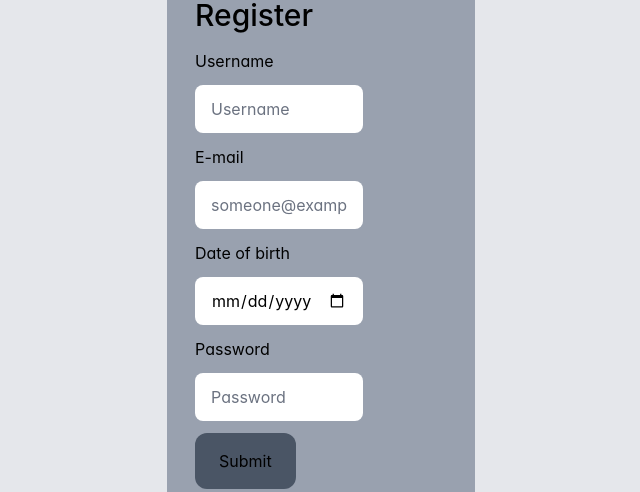
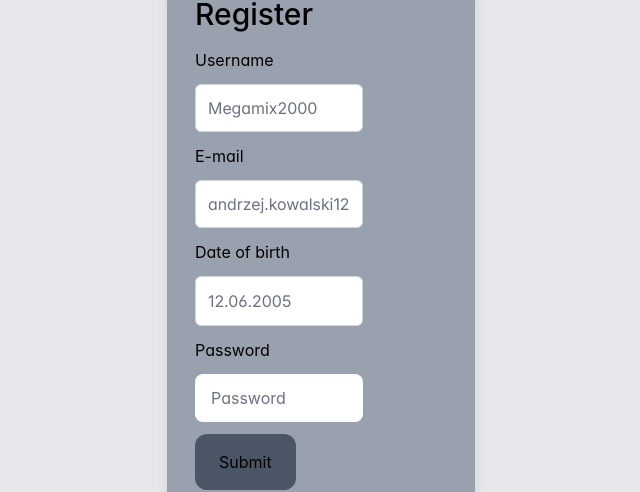
Before and after one commit to KacperZa/MOVIESTORE, a React (Vite) app in the folder moviestore/: page /register in a window 1280 px wide. Shown: the part 157-649 px from the top of the page, without its empty margins (319-959 px from the left). Built offline with nearby package versions, Linux system fonts and the light colour scheme; no server answers.

Commit message:
Replaced default input fields with prime react input fields

```diff
--- a/moviestore/src/PagesComponents/ProfileComponents/Register.tsx
+++ b/moviestore/src/PagesComponents/ProfileComponents/Register.tsx
@@ -2,12 +2,17 @@ import { motion } from "framer-motion"
 import React, { useState } from "react"
 import { useNavigate } from "react-router-dom"
 import { calculateAge } from "../UsefulFunctions"
+import { Password } from 'primereact/password';
+import { InputText } from "primereact/inputtext";
+import { Calendar } from "primereact/calendar";
+
+
 
 
 function Login() {
 const [ username, setUsername ] = useState('')
 const [ email, setEmail ] = useState('')
-const [ dateOfBirth, setDateBirth ] = useState('')
+const [ dateOfBirth, setDateBirth ] = useState<Date | null>(null)
 const [ password, setPassword ] = useState('')
 
 const [ usernameError, setUsernameError ] = useState(false)
@@ -98,28 +103,69 @@ const HandleChange = ({setSmth, e, validate} : HandleChange) => {
   return (
     <>
     <div className="bg-gray-200 p-6 flex justify-center items-center w-screen h-screen">
-        <motion.div layout className="bg-gray-400 w-1/4 rounded-2xl p-7 flex flex-col gap-4">
+        <motion.div layout className="bg-gray-400 w-1/4 rounded-2xl p-7 flex flex-col gap-4 shadow-lg">
             <div className="text-3xl  w-full font-medium justify-self-center">Register</div>
             <form onSubmit={(e) => HandleSubmit(e)} className="flex flex-col gap-3 w-full">
 
-                <label>Username</label>
-                <input onChange={(e) => HandleChange({setSmth: setUsername, e, validate: validateUsername})} className="h-12 px-4 py-2 w-2/3 rounded-lg select-none border-gray-300 bg-white" type="text" name="nickname" id="nickname" placeholder='Username' />
-                {usernameError ? <p>Username must be at least 4 characters long!</p> : null}
+                  <label>Username</label>
+                  <InputText
+                  placeholder="Megamix2000"
+                  invalid={usernameError}
+                  onChange={(e: React.ChangeEvent<HTMLInputElement>) => HandleChange({setSmth: setUsername, e, validate: validateUsername})}
+                    pt={{
+                      root: {className: 'h-12 px-4 py-2 w-2/3 rounded-lg select-none border-gray-300 bg-white'}
+                    }} />
+                {/* <input onChange={(e) => HandleChange({setSmth: setUsername, e, validate: validateUsername})} className="h-12 px-4 py-2 w-2/3 rounded-lg select-none border-gray-300 bg-white" type="text" name="nickname" id="nickname" placeholder='Username' />*/}
+                {usernameError ? <p className="text-red-700">Username must be at least 4 characters long!</p> : null}
 
                 <label> E-mail </label>
-                <input onChange={(e) => HandleChange({setSmth: setEmail, e, validate: validateEmail})} className="h-12 px-4 py-2 w-2/3 justify-self-center flex rounded-lg select-none border-gray-300 bg-white" type="text" name="email" id="email" placeholder='someone@example.com' />
-                {emailError ? <p>Incorrect e-mail format! </p> : null}
+                <InputText
+                placeholder="andrzej.kowalski123@op.pl"
+                invalid={emailError}
+                onChange={(e: React.ChangeEvent<HTMLInputElement>) => HandleChange({setSmth: setEmail, e, validate: validateEmail})}
+                  pt={{
+                    root: {className: 'h-12 px-4 py-2 w-2/3 justify-self-center flex rounded-lg select-none border-gray-300 bg-white'}
+                  }} />
+                {/* <input onChange={(e) => HandleChange({setSmth: setEmail, e, validate: validateEmail})} className="h-12 px-4 py-2 w-2/3 justify-self-center flex rounded-lg select-none border-gray-300 bg-white" type="text" name="email" id="email" placeholder='someone@example.com' />*/}
+                {emailError ? <p className="text-red-700">Incorrect e-mail format! </p> : null}
 
                 <label> Date of birth </label>
-                <input onChange={(e) => HandleChange({setSmth: setDateBirth, e, validate: validateDate})} className="h-12 px-4 py-2 rounded-lg w-2/3 select-none  border-gray-300 bg-white" type="date" name="email" id="date" placeholder='Date' max={new Date().toISOString().split("T")[0]}/>
-                {dateOfBirthError ? <p>I don't think this is your age.</p> : null}
+                <Calendar
+                appendTo='self'
+                showButtonBar
+                invalid={dateOfBirthError}
+                onChange={(e) => {
+                  const value = e.value as Date;
+                  setDateBirth(value)
+                  validateDate(value.toISOString())
+                }}
+                value={dateOfBirth}
+                pt={{
+                  root: {className: 'w-2/3'},
+                  input: {className: 'w-full h-12 px-4 py-2 rounded-lg w-2/3 select-none  border-gray-300 bg-white'},
+                  panel: {className: 'h-3.5/10 w-1/3 !left-full !top-0 !mt-0 !ml-2'}
+                }}
+                placeholder="12.06.2005" maxDate={new Date()}/>
+
+                {/* <input onChange={(e) => HandleChange({setSmth: setDateBirth, e, validate: validateDate})} className="h-12 px-4 py-2 rounded-lg w-2/3 select-none  border-gray-300 bg-white" type="date" name="email" id="date" placeholder='Date' max={new Date().toISOString().split("T")[0]}/> */}
+                {dateOfBirthError ? <p className="text-red-700">I don't think this is your age.</p> : null}
 
                 <label> Password </label>
-                <input onChange={(e) => HandleChange({setSmth: setPassword, e, validate: validatePassword})} className="h-12 px-4 py-2  rounded-lg w-2/3 select-none border-gray-300 bg-white" type="password" name="" id="password" placeholder='Password' />
-                {passwordError ? <p>Your password must be at least 8 characters long! </p> : null}
+
+                {/* <Password  toggleMask value={password} onChange={(e) => HandleChange({setSmth: setPassword, e, validate: validatePassword})}
+                pt={{
+                  root: {className: 'flex w-3/3' },
+                  input: {className: '!flex-1 h-12 !px-4 !py-2  rounded-lg  select-none border-gray-300 bg-white'},
+                  panel: {className: 'shadow-lg'},
+                  showIcon: { className: 'ml-2' },
+                  hideIcon: { className: 'ml-2' },
+
+                }}></Password> */}
+                <input onChange={(e) => HandleChange({setSmth: setPassword, e, validate: validatePassword})} className="h-12 px-4 py-2 w-2/3 justify-self-center flex rounded-lg select-none border-gray-300 bg-white" type="password" name="" id="password" placeholder='Password' />
+                 {passwordError ? <p className="text-red-700">Your password must be at least 8 characters long! </p> : null}
 
                 <div className="flex flex-row">
-                <button disabled={usernameError || emailError || passwordError} className={`py-4 px-6 ${usernameError || emailError || passwordError || !username || !password || !email || !dateOfBirth ? `bg-gray-600 cursor-not-allowed` : `bg-gray-500 cursor-pointer`}  w-fit justify-self-center rounded-xl`}>Submit</button>
+                <button disabled={usernameError || emailError || passwordError} className={`py-4 px-6  ${usernameError || emailError || passwordError || !username || !password || !email || !dateOfBirth ? `bg-gray-600 cursor-not-allowed` : `bg-gray-500 cursor-pointer`}  w-fit justify-self-center rounded-xl`}>Submit</button>
                 </div>
 
             </form>
```
